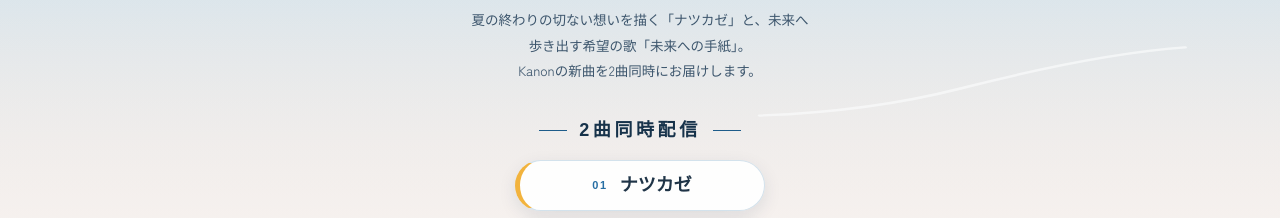
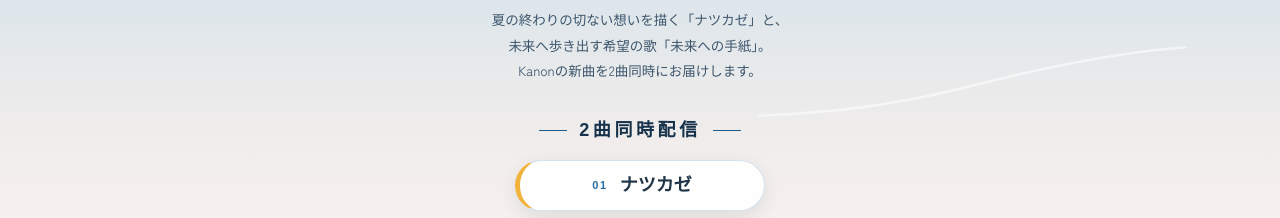
Before and after one commit to eyesofc-hirata/kanon, a plain HTML site: page www/index.html in a window 1280 px wide. Shown: the part 547-765 px from the top of the page. Drawn offline with Linux system fonts and the light colour scheme; a web font is replaced by a local one.

Commit message:
文字修正

```diff
--- a/www/index.html
+++ b/www/index.html
@@ -77,7 +77,7 @@
       <h1 class="hero__title"><span>Kanon</span></h1>
 
       <p class="hero__catch">透明な歌声が綴る、ふたつの物語。</p>
-      <p class="hero__desc">夏の終わりの切ない想いを描く「ナツカゼ」と、未来へ歩き出す希望の歌「未来への手紙」。<br>Kanonの新曲を2曲同時にお届けします。</p>
+      <p class="hero__desc">夏の終わりの切ない想いを描く「ナツカゼ」と、<br>未来へ歩き出す希望の歌「未来への手紙」。<br>Kanonの新曲を2曲同時にお届けします。</p>
 
       <div class="hero__lead">
         <span class="hero__lead-line" aria-hidden="true"></span>
```
